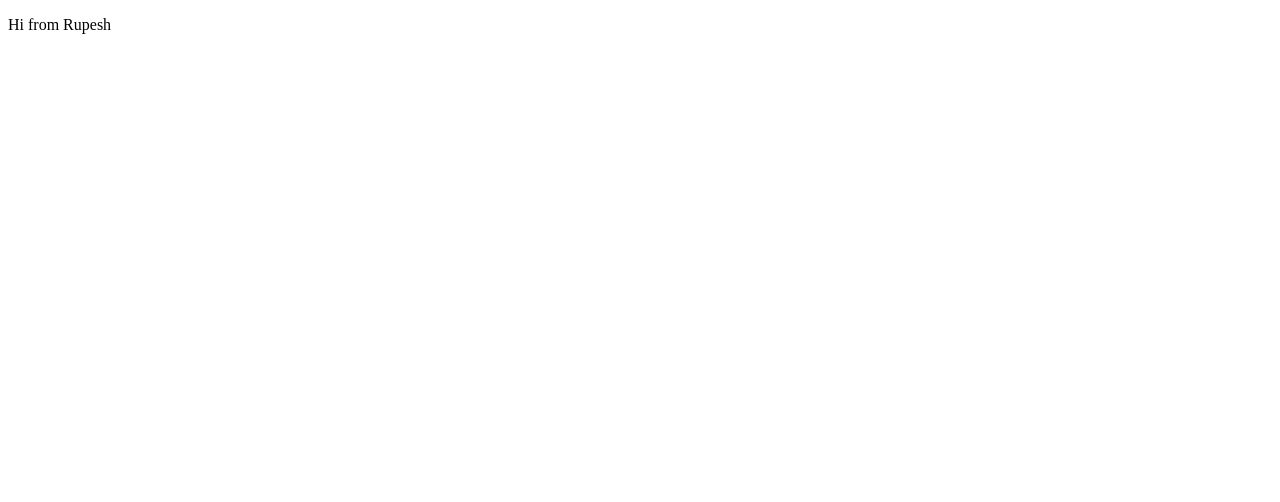
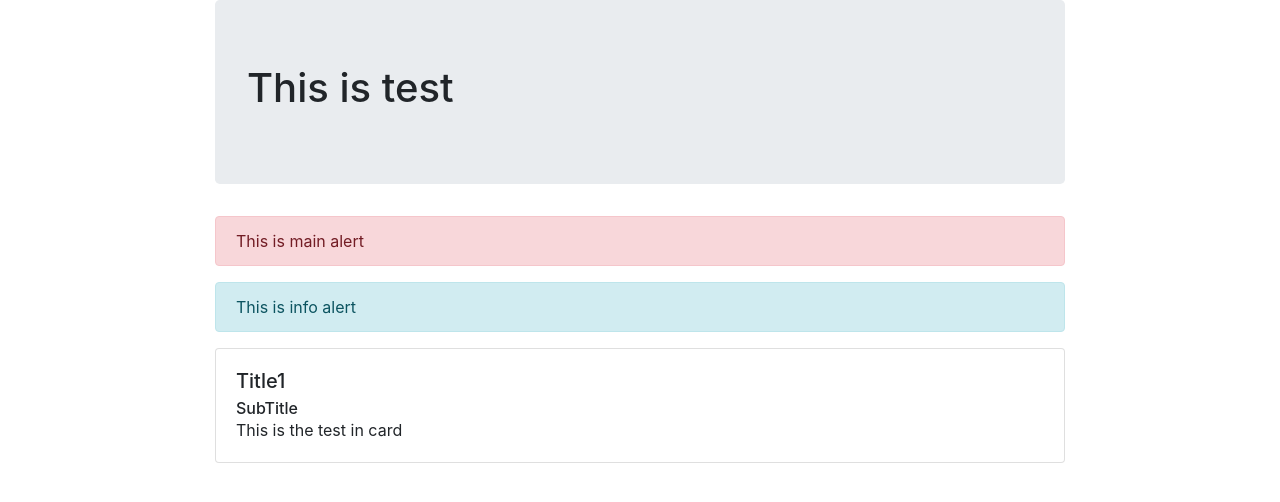
Before and after one commit to rupesh7070/React-redux, a React app: page / in a window 1280 px wide. Built offline with nearby package versions, Linux system fonts and the light colour scheme.

Commit message:
Added bootstrap related changes

```diff
--- a/package.json
+++ b/package.json
@@ -15,7 +15,8 @@
     "react-toastify": "4.5.2",
     "redux": "4.0.1",
     "redux-thunk": "2.3.0",
-    "reselect": "4.0.0"
+    "reselect": "4.0.0",
+    "reactstrap": "6.5.0"
   },
   "devDependencies": {
     "@babel/core": "7.3.4",
--- a/src/index.html
+++ b/src/index.html
@@ -5,6 +5,6 @@
     <title>First Sample UI Project</title>
 </head>
 <body>
-    <div id="app">"app"</div>
+    <div id="app">app</div>
 </body>
 </html>
--- a/src/index.js
+++ b/src/index.js
@@ -1,8 +1,15 @@
 import React from "react";
 import { render } from "react-dom";
+import {BrowserRouter as Router} from "react-router-dom";
+import "bootstrap/dist/css/bootstrap.min.css";
 
-function Hi() {
-  return <p>Hi from Rupesh</p>;
-}
+import ReactStrapPlayGround from "./components/ReactStrapPlayGround"
+import "./index.css";
 
-render(<Hi />, document.getElementById("app"));
+
+render(
+<Router>
+    <ReactStrapPlayGround/>
+</Router>,
+ document.getElementById("app")
+ );
```
Also changed, not shown: 2 other files.
